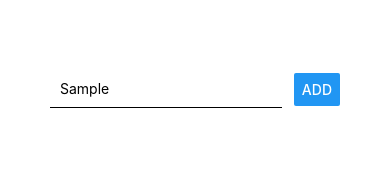
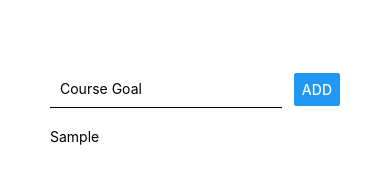
Before and after one commit to AdityaPratap006/goals-app-react-native, a React Native app: screen / in a window 390 px wide. Both pictures are taken after typing "Sample" into the empty fields and a click on the button "ADD". Shown: the top 195 px of the page. Built offline with nearby package versions, Linux system fonts and the light colour scheme.

Commit message:
- added goals list

```diff
--- a/App.tsx
+++ b/App.tsx
@@ -1,17 +1,23 @@
-import React, { useState } from 'react';
+import React, { useState, useEffect } from 'react';
 import { StyleSheet, Text, View, Button, TextInput } from 'react-native';
 import { StatusBar } from 'expo-status-bar';
 
 export default function App() {
-  const [enteredGoal, setEnteredGoal] = useState('');
+  const [enteredGoal, setEnteredGoal] = useState<string>('');
+  const [goals, setGoals] = useState<string[]>([]);
 
   const goalInputHandler = (enteredText: string) => {
     setEnteredGoal(enteredText);
   }
 
   const addGoalHandler = () => {
-    console.log({enteredGoal});
+    setGoals(prevGoals => [...prevGoals, enteredGoal]);
+    setEnteredGoal('');
   }
+
+  useEffect(function whenGoalsListChanges() {
+    console.log({ goals });
+  }, [goals]);
 
   return (
     <View style={styles.screen}>
@@ -19,6 +25,7 @@ export default function App() {
       <View style={styles.inputContainer}>
         <TextInput
           style={styles.textInput}
+          value={enteredGoal}
           placeholder="Course Goal"
           onChangeText={goalInputHandler}
         />
@@ -28,7 +35,13 @@ export default function App() {
         />
       </View>
       <View>
-
+        {
+          goals.map(goal => {
+            return (
+              <Text key={goal}>{goal}</Text>
+            );
+          })
+        }
       </View>
     </View>
   );
```
